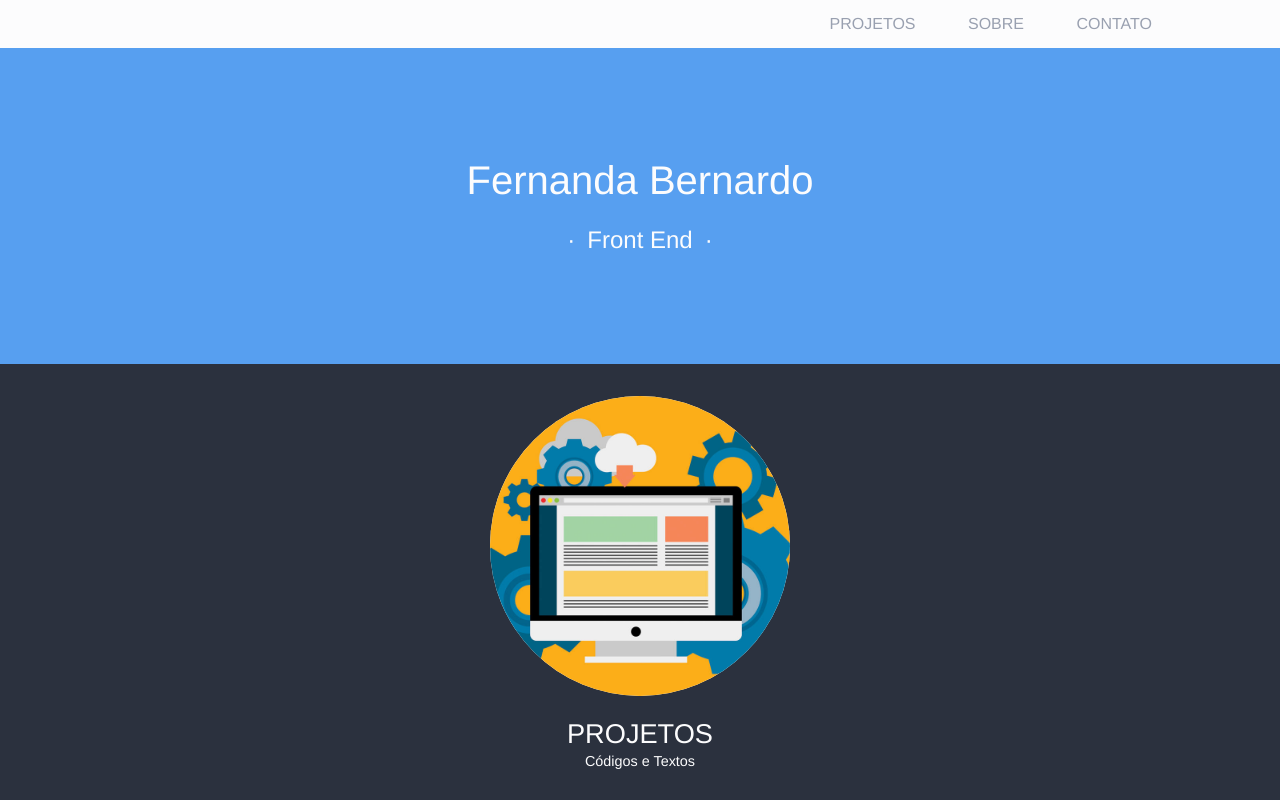
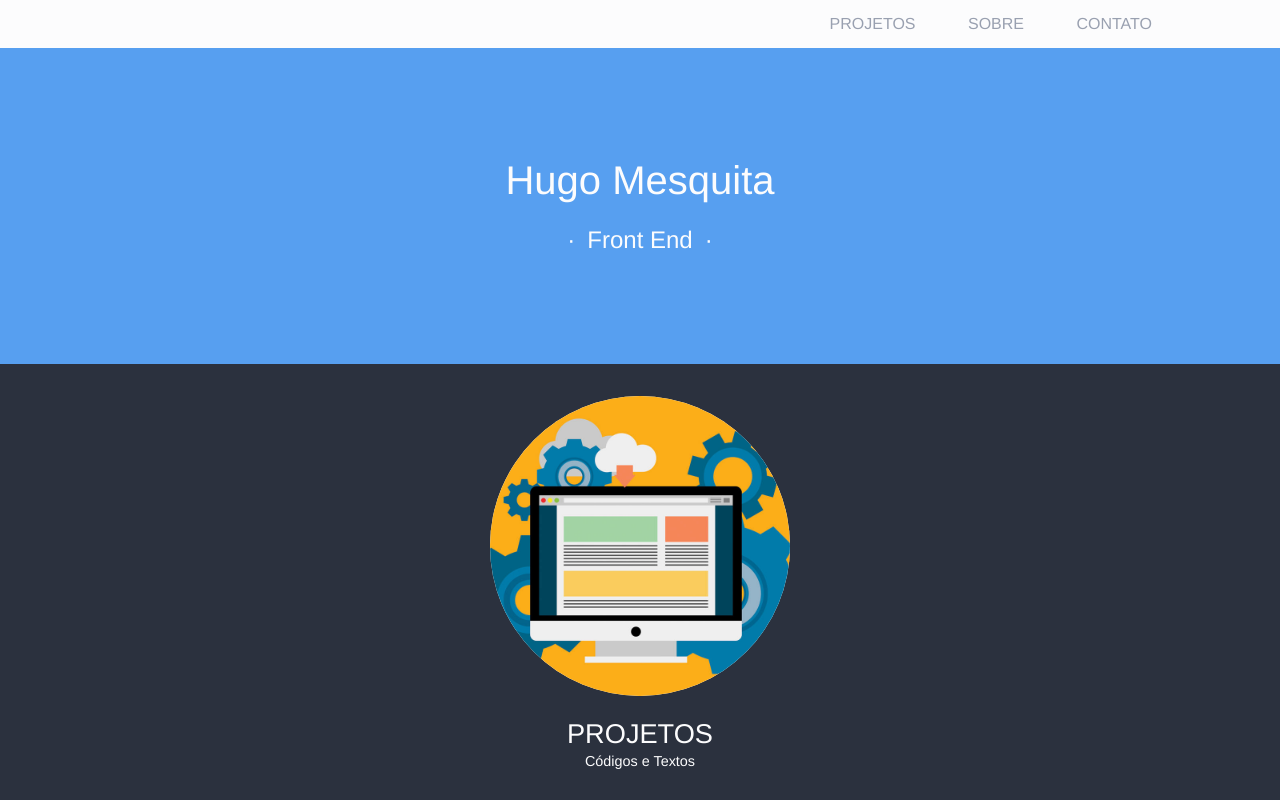
Before and after one commit to hllmweb/template-site, a plain HTML site: page index.html in a window 1280 px wide. Shown: the top 800 px of the page. Drawn offline with Linux system fonts and the light colour scheme.

Commit message:
PRIMEIRO COMMIT

```diff
--- a/index.html
+++ b/index.html
@@ -16,7 +16,7 @@
 		</nav>
 	</header>
 	<main>
-		<h1>Fernanda Bernardo</h1>
+		<h1>Hugo Mesquita</h1>
 		<h2>Front End</h2>
 	</main>
 	<section class="dark container">
```
Also changed, not shown: 1 other file.
